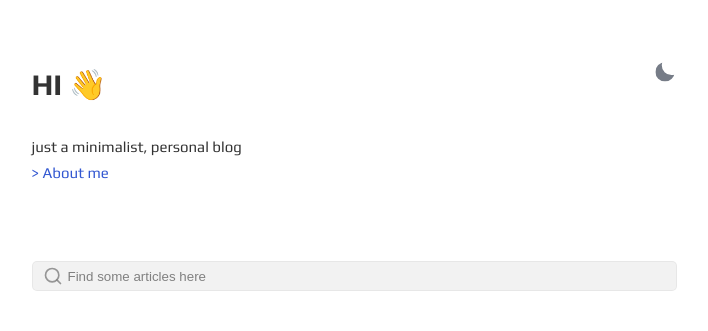
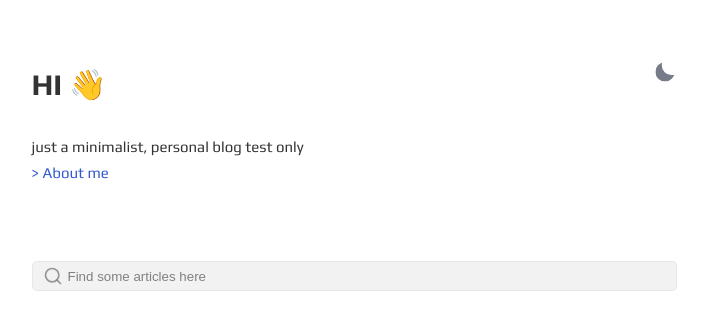
Before and after one commit to mvineza/spindel, a Jekyll site: the page built from index.html, in a window 1280 px wide. Shown: the top 331 px of the page, without its empty margins (286-994 px from the left). Built offline with Jekyll 4.4.1, drawn with Linux system fonts in a browser that asks for light colours.

Commit message:
master: test

```diff
--- a/_config.yml
+++ b/_config.yml
@@ -2,7 +2,7 @@ site: Gesko
 title: Gesko
 greetings: Hi 👋
 description: >-
-  just a minimalist, personal blog
+  just a minimalist, personal blog test only
 lang: en-US
 timezone:  Europe/Rome
 repo: https://github.com/p0wex/Gesko # site repo [optional]
```
